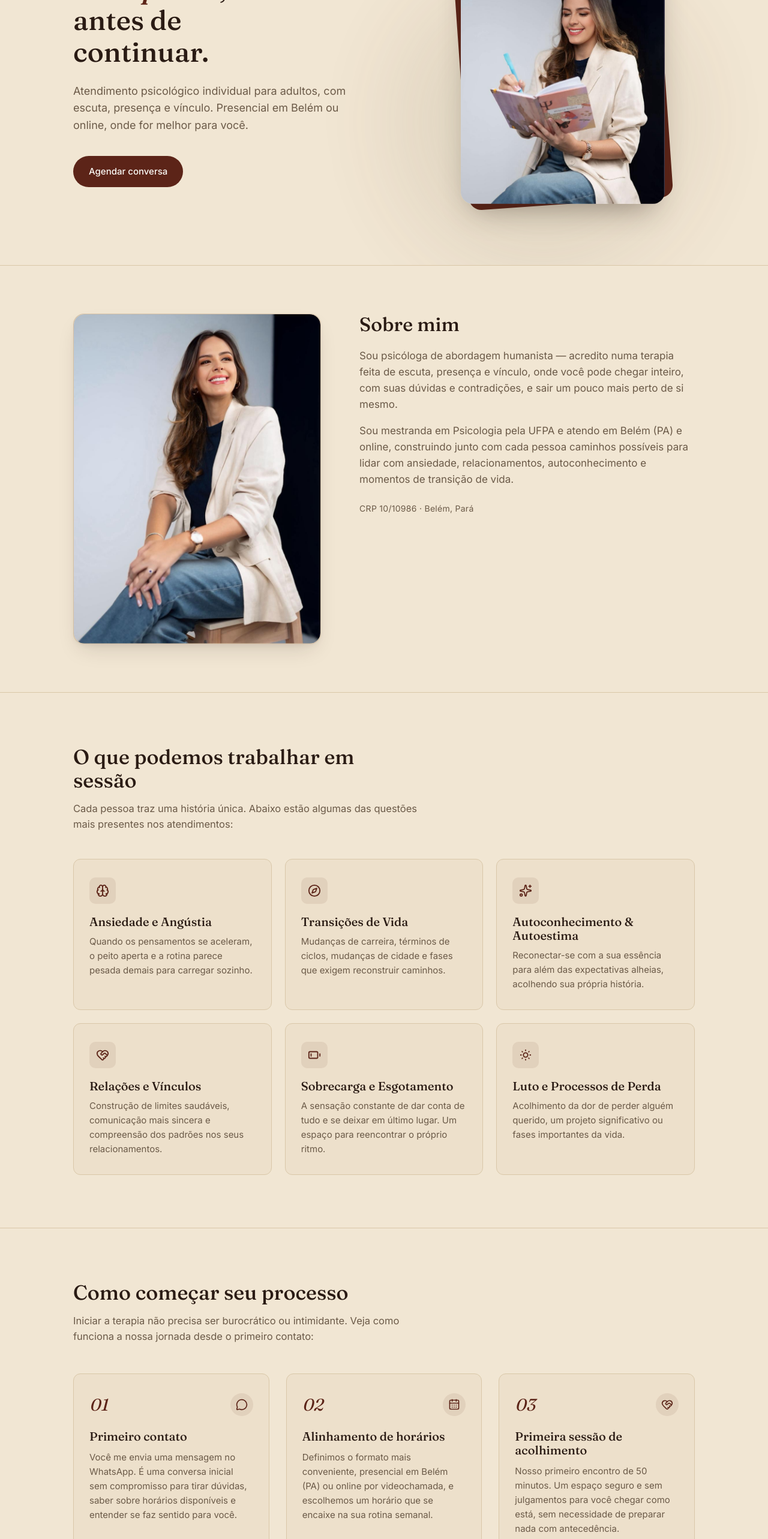
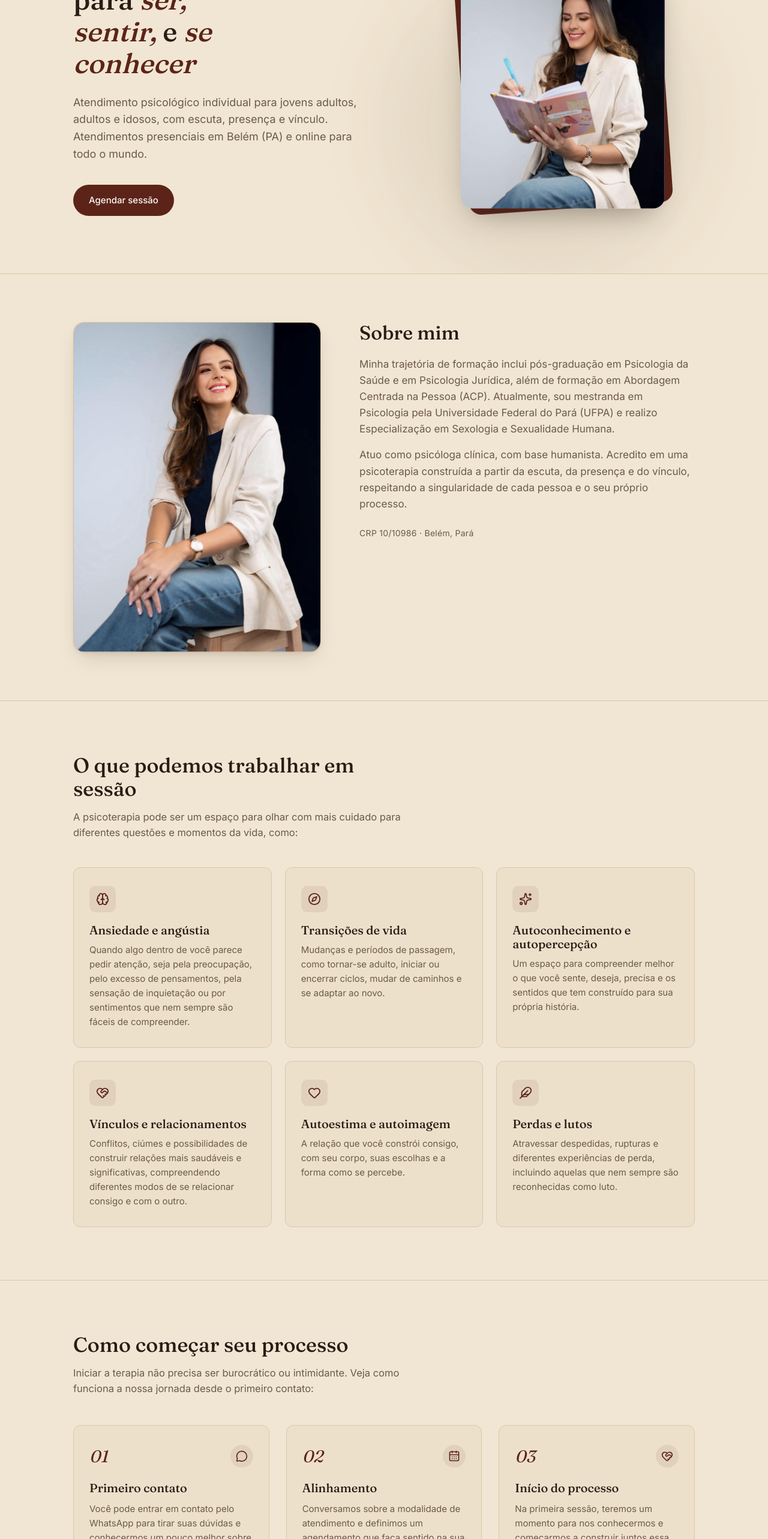
Before and after one commit to davipcosta/portfolio-milena, a Next.js app: page / in a window 1280 px wide. Shown: the part 200-2766 px from the top of the page at 60% size. Built offline with nearby package versions, Linux system fonts and the light colour scheme.

Commit message:
feat: update content and structure in AreasDeCuidado, ComoComecar, FAQ, and Home components

```diff
--- a/app/components/AreasDeCuidado.tsx
+++ b/app/components/AreasDeCuidado.tsx
@@ -2,12 +2,12 @@
 
 import Reveal from "./Reveal";
 import {
+  Brain,
   Compass,
   Sparkles,
   HeartHandshake,
-  Brain,
-  BatteryLow,
-  SunMedium,
+  Heart,
+  Feather,
 } from "lucide-react";
 
 interface AreaItem {
@@ -19,39 +19,39 @@ interface AreaItem {
 const areas: AreaItem[] = [
   {
     icon: Brain,
-    title: "Ansiedade e Angústia",
+    title: "Ansiedade e angústia",
     description:
-      "Quando os pensamentos se aceleram, o peito aperta e a rotina parece pesada demais para carregar sozinho.",
+      "Quando algo dentro de você parece pedir atenção, seja pela preocupação, pelo excesso de pensamentos, pela sensação de inquietação ou por sentimentos que nem sempre são fáceis de compreender.",
   },
   {
     icon: Compass,
-    title: "Transições de Vida",
+    title: "Transições de vida",
     description:
-      "Mudanças de carreira, términos de ciclos, mudanças de cidade e fases que exigem reconstruir caminhos.",
+      "Mudanças e períodos de passagem, como tornar-se adulto, iniciar ou encerrar ciclos, mudar de caminhos e se adaptar ao novo.",
   },
   {
     icon: Sparkles,
-    title: "Autoconhecimento & Autoestima",
+    title: "Autoconhecimento e autopercepção",
     description:
-      "Reconectar-se com a sua essência para além das expectativas alheias, acolhendo sua própria história.",
+      "Um espaço para compreender melhor o que você sente, deseja, precisa e os sentidos que tem construído para sua própria história.",
   },
   {
     icon: HeartHandshake,
-    title: "Relações e Vínculos",
+    title: "Vínculos e relacionamentos",
     description:
-      "Construção de limites saudáveis, comunicação mais sincera e compreensão dos padrões nos seus relacionamentos.",
+      "Conflitos, ciúmes e possibilidades de construir relações mais saudáveis e significativas, compreendendo diferentes modos de se relacionar consigo e com o outro.",
   },
   {
-    icon: BatteryLow,
-    title: "Sobrecarga e Esgotamento",
+    icon: Heart,
+    title: "Autoestima e autoimagem",
     description:
-      "A sensação constante de dar conta de tudo e se deixar em último lugar. Um espaço para reencontrar o próprio ritmo.",
+      "A relação que você constrói consigo, com seu corpo, suas escolhas e a forma como se percebe.",
   },
   {
-    icon: SunMedium,
-    title: "Luto e Processos de Perda",
+    icon: Feather,
+    title: "Perdas e lutos",
     description:
-      "Acolhimento da dor de perder alguém querido, um projeto significativo ou fases importantes da vida.",
+      "Atravessar despedidas, rupturas e diferentes experiências de perda, incluindo aquelas que nem sempre são reconhecidas como luto.",
   },
 ];
 
@@ -62,8 +62,8 @@ export default function AreasDeCuidado() {
         <div className="section-header">
           <h2>O que podemos trabalhar em sessão</h2>
           <p className="section-subtitle">
-            Cada pessoa traz uma história única. Abaixo estão algumas das
-            questões mais presentes nos atendimentos:
+            A psicoterapia pode ser um espaço para olhar com mais cuidado para
+            diferentes questões e momentos da vida, como:
           </p>
         </div>
 
--- a/app/components/ComoComecar.tsx
+++ b/app/components/ComoComecar.tsx
@@ -16,21 +16,21 @@ const steps: StepItem[] = [
     icon: MessageCircle,
     title: "Primeiro contato",
     description:
-      "Você me envia uma mensagem no WhatsApp. É uma conversa inicial sem compromisso para tirar dúvidas, saber sobre horários disponíveis e entender se faz sentido para você.",
+      "Você pode entrar em contato pelo WhatsApp para tirar suas dúvidas e conhecermos um pouco melhor sobre o que você busca. Nesse primeiro contato, também envio meu portfólio, com informações sobre as modalidades de atendimento, valores, funcionamento e localização.",
   },
   {
     number: "02",
     icon: CalendarDays,
-    title: "Alinhamento de horários",
+    title: "Alinhamento",
     description:
-      "Definimos o formato mais conveniente, presencial em Belém (PA) ou online por videochamada, e escolhemos um horário que se encaixe na sua rotina semanal.",
+      "Conversamos sobre a modalidade de atendimento e definimos um agendamento que faça sentido na sua rotina para o início do processo terapêutico.",
   },
   {
     number: "03",
     icon: HeartHandshake,
-    title: "Primeira sessão de acolhimento",
+    title: "Início do processo",
     description:
-      "Nosso primeiro encontro de 50 minutos. Um espaço seguro e sem julgamentos para você chegar como está, sem necessidade de preparar nada com antecedência.",
+      "Na primeira sessão, teremos um momento para nos conhecermos e começarmos a construir juntos essa caminhada.",
   },
 ];
 
@@ -59,7 +59,6 @@ export default function ComoComecar() {
                 </div>
                 <h3 className="passo-title">{step.title}</h3>
                 <p className="passo-desc">{step.description}</p>
-
               </div>
             );
           })}
--- a/app/components/FAQ.tsx
+++ b/app/components/FAQ.tsx
@@ -13,23 +13,38 @@ const faqs: FAQItem[] = [
   {
     question: "E se eu travar ou não souber exatamente o que falar?",
     answer:
-      "Fique totalmente tranquilo(a). Não existe certo ou errado na terapia, nem a obrigação de falar de tudo logo de início. Meu papel é justamente criar um ambiente acolhedor e te ajudar a organizar os pensamentos e sentimentos com calma, no seu próprio ritmo.",
+      "Fique à vontade. Não existe certo ou errado na terapia, nem obrigação de falar sobre tudo logo de início. Meu papel é justamente criar um ambiente acolhedor e te ajudar a organizar os seus pensamentos e sentimentos com calma, respeitando o seu próprio ritmo.",
   },
   {
     question: "Tudo o que eu disser em sessão é realmente protegido por sigilo?",
     answer:
-      "Sim, de forma absoluta. O sigilo profissional é rigorosamente protegido pelo Código de Ética do Psicólogo (CFP). Nada do que conversamos é compartilhado com terceiros. É um espaço 100% confidencial, seguro e livre de julgamentos.",
+      "Sim, o sigilo profissional é um dos princípios fundamentais da psicologia. As informações compartilhadas durante o processo terapêutico são preservadas e não são compartilhadas com outras pessoas. Existem situações excepcionais, previstas pelas normas profissionais e pela legislação, como situações que envolvam risco à vida ou à integridade da pessoa atendida ou de terceiros, em que o sigilo pode precisar ser relativizado. Nesses casos, os limites éticos são considerados com cuidado, buscando preservar a pessoa atendida.",
   },
   {
     question: "O que eu preciso providenciar para a sessão online?",
     answer:
-      "Apenas uma boa conexão à internet, fones de ouvido para maior privacidade e nitidez de áudio, e um espaço reservado e silencioso onde você se sinta confortável para falar livremente sem interrupções.",
+      "Você não precisa ter um ambiente perfeito. O mais importante é encontrar, dentro do possível, um espaço em que tenha privacidade e consiga se sentir à vontade durante a sessão. Uma boa conexão com a internet e, se preferir, o uso de fones de ouvido também podem ajudar. O atendimento é realizado através do Google Meet.",
   },
   {
-    question: "Quanto tempo costuma durar um processo terapêutico?",
+    question: "O que preciso providenciar para a sessão presencial?",
     answer:
-      "A psicoterapia não tem um prazo fixo pré-determinado, pois cada pessoa vivencia processos, demandas e transformações singulares. A frequência e o momento de encerramento são sempre construídos e decididos em conjunto com você ao longo da caminhada.",
+      "Não é preciso nenhum preparo especial. O mais importante é chegar no horário combinado e reservar aquele momento para você. Como trânsito e chuva podem fazer parte da rotina em Belém, vale considerar esses imprevistos ao se organizar para a sessão.",
   },
+  {
+    question: "Quanto tempo dura uma sessão e quanto tempo costuma durar todo o processo terapêutico?",
+    answer:
+      "Cada sessão tem duração média de 50 minutos. Já o processo terapêutico não tem um prazo fechado. Cada pessoa tem seu próprio percurso, e a duração pode variar de acordo com suas necessidades, questões e objetivos. Ao longo do acompanhamento, vamos percebendo os caminhos do processo e conversando sobre suas necessidades e os próximos passos.",
+  },
+  {
+    question: "E se eu precisar cancelar ou remarcar uma sessão?",
+    answer:
+      "Estabelecemos um combinado de aviso prévio para cancelamentos e remarcações, para que seja possível reorganizar o horário da sessão da melhor forma. Imprevistos fazem parte da rotina e são considerados; por isso, sempre que precisar fazer alguma alteração, o ideal é me avisar assim que possível. Assim, conseguimos conversar e encontrar a melhor forma de reorganizar o atendimento."
+  },
+  {
+    question: "Como sei se a terapia é para mim?",
+    answer:
+      "Você não precisa estar passando por um grande problema, trauma ou situação específica para começar a terapia. A psicoterapia também é um espaço de acolhimento, escuta e cuidado. Às vezes, o que nos leva a buscar esse espaço é simplesmente a vontade de compreender melhor o que estamos vivendo, nossos sentimentos, escolhas e relações."
+  }
 ];
 
 export default function FAQ() {
--- a/app/page.tsx
+++ b/app/page.tsx
@@ -53,23 +53,21 @@ export default function Home() {
         <div className="wrap">
           <div>
             <h1 className="hero-enter" style={{ animationDelay: "0.08s" }}>
-              Uma <span className="em-accent">pausa</span>, antes de
-              continuar.
+              Um espaço para <span className="em-accent">ser, sentir,</span> e <span className="em-accent">se conhecer</span>
             </h1>
             <p
               className="hero-lede hero-enter"
               style={{ animationDelay: "0.22s" }}
             >
-              Atendimento psicológico individual para adultos, com escuta,
-              presença e vínculo. Presencial em Belém ou online, onde for
-              melhor para você.
+              Atendimento psicológico individual para jovens adultos, adultos e idosos, com escuta, presença e vínculo.
+              Atendimentos presenciais em Belém (PA) e online para todo o mundo.
             </p>
             <div
               className="hero-actions hero-enter"
               style={{ animationDelay: "0.35s" }}
             >
               <a className="btn-primary" href={WHATSAPP_LINK} target="_blank">
-                Agendar conversa
+                Agendar sessão
               </a>
             </div>
           </div>
@@ -112,16 +110,13 @@ export default function Home() {
           <div>
             <h2>Sobre mim</h2>
             <p className="sobre-bio">
-              Sou psicóloga de abordagem humanista — acredito numa terapia
-              feita de escuta, presença e vínculo, onde você pode chegar
-              inteiro, com suas dúvidas e contradições, e sair um pouco mais
-              perto de si mesmo.
+              Minha trajetória de formação inclui pós-graduação em Psicologia da Saúde e em Psicologia Jurídica, além de formação
+              em Abordagem Centrada na Pessoa (ACP). Atualmente, sou mestranda em Psicologia pela Universidade Federal do Pará (UFPA)
+              e realizo Especialização em Sexologia e Sexualidade Humana.
             </p>
             <p className="sobre-bio">
-              Sou mestranda em Psicologia pela UFPA e atendo em Belém (PA) e
-              online, construindo junto com cada pessoa caminhos possíveis
-              para lidar com ansiedade, relacionamentos, autoconhecimento e
-              momentos de transição de vida.
+              Atuo como psicóloga clínica, com base humanista. Acredito em uma psicoterapia construída a partir da escuta,
+              da presença e do vínculo, respeitando a singularidade de cada pessoa e o seu próprio processo.
             </p>
             <p className="crp">CRP 10/10986 · Belém, Pará</p>
           </div>
@@ -139,8 +134,8 @@ export default function Home() {
           <div>
             <h2>Vamos conversar?</h2>
             <p className="contato-lede">
-              Me chama no WhatsApp para tirar dúvidas ou agendar sua primeira
-              sessão. Costumo responder em até um dia útil.
+              Se você sente que este pode ser um espaço para você, me chama no WhatsApp.
+              Podemos conversar, tirar suas dúvidas e entender juntos as possibilidades de iniciar um processo terapêutico.
             </p>
             <div className="contato-actions">
               <a className="btn-primary" href={WHATSAPP_LINK} target="_blank">
@@ -151,7 +146,7 @@ export default function Home() {
           <div className="contato-info">
             <div>
               <div className="contato-info-label">Atendimento</div>
-              <div>Segunda a sexta, 9h às 18h</div>
+              <div>Segunda a sábado, com horários a combinar.</div>
             </div>
             <div>
               <div className="contato-info-label">Local</div>
```
